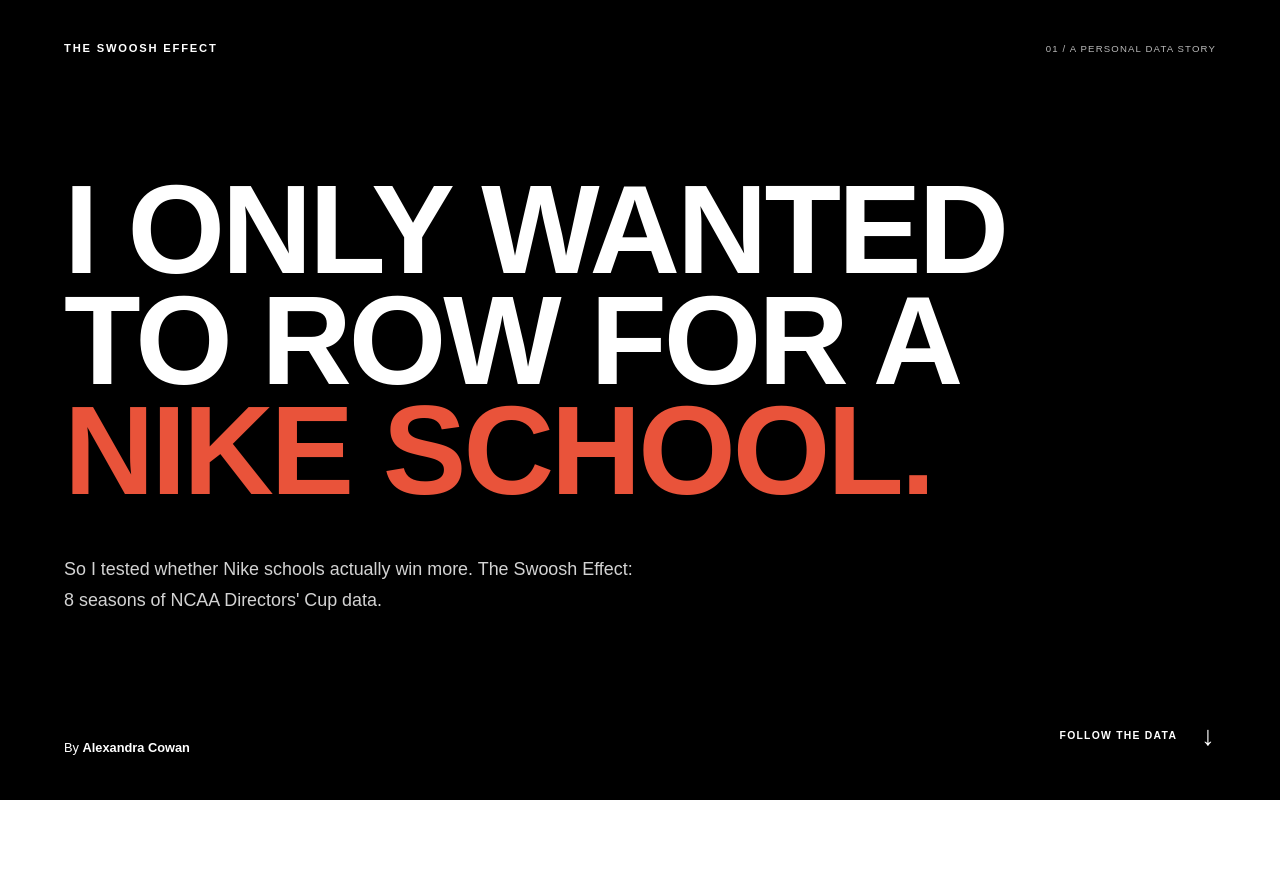
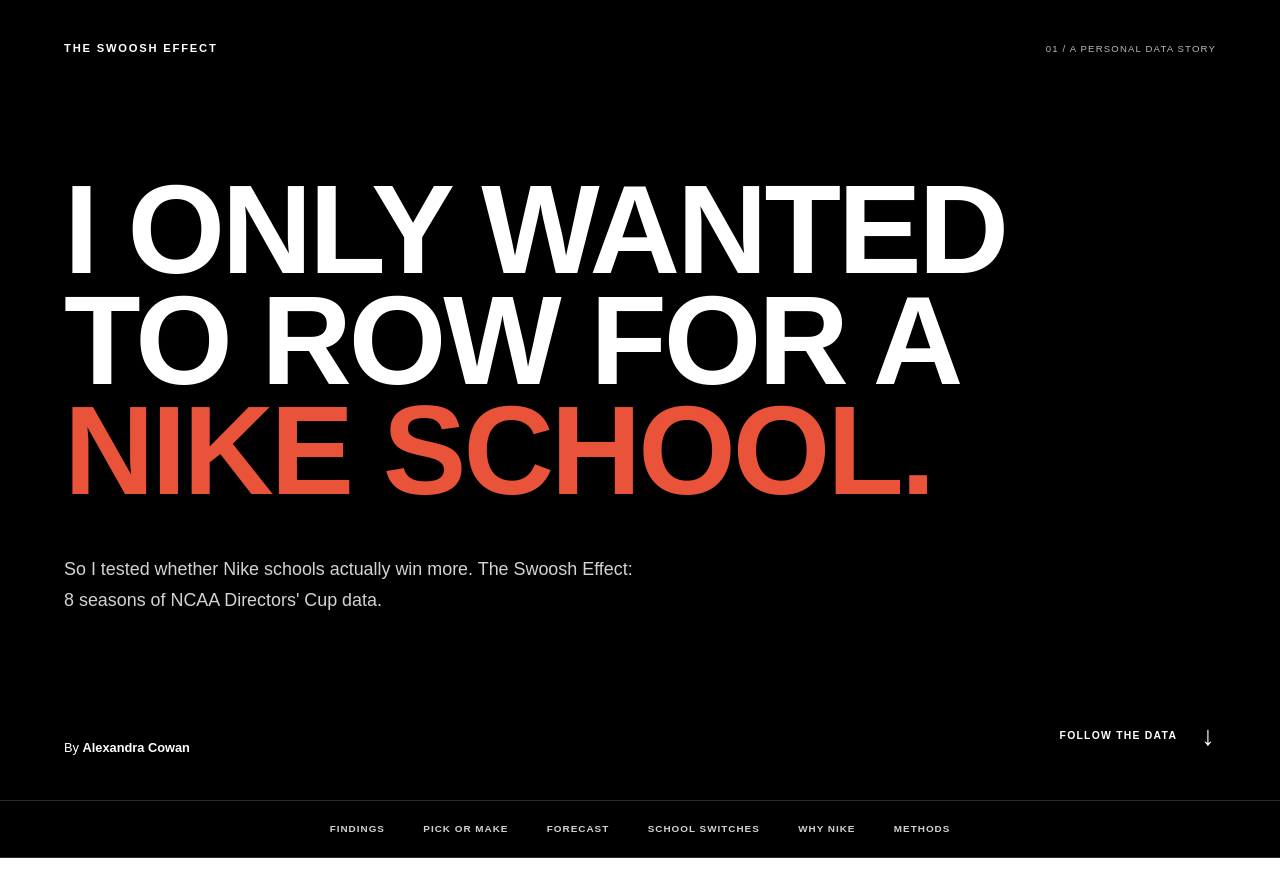
Before and after one commit to alexandrajcowan275/swoosh-effect, a Next.js app in the folder site/: page / in a window 1280 px wide. Shown: the top 896 px of the page. Built offline with nearby package versions, Linux system fonts and the light colour scheme; a web font is replaced by a local one.

Commit message:
Add chapter navigation and story snapshot

```diff
--- a/site/app/page.tsx
+++ b/site/app/page.tsx
@@ -39,6 +39,20 @@
           <p className="hero-subhead"><Stat name="copy.subhead" /></p>
           <div className="hero-bottom"><p className="byline">By <a href={story.links.linkedin}>Alexandra Cowan</a></p><a className="scroll-cue" href="#findings">FOLLOW THE DATA <span aria-hidden="true">↓</span></a></div>
         </div>
+      </section>
+
+      <nav className="chapter-nav" aria-label="Story chapters">
+        <a href="#findings">Findings</a>
+        <a href="#pick-title">Pick or make</a>
+        <a href="#ml-title">Forecast</a>
+        <a href="#switch-title">School switches</a>
+        <a href="#why-title">Why Nike</a>
+        <a href="#build-title">Methods</a>
+      </nav>
+      <section className="story-snapshot" aria-label="The story in three findings">
+        <a className="snapshot-item" href="#findings"><strong><Stat name="brand.0.rate" /></strong><span>Nike top-10 rate · <Stat name="brand.0.finishes" /> of <Stat name="brand.0.n" /> seasons</span></a>
+        <a className="snapshot-item" href="#pick-title"><strong><Stat name="comparison.shrinkRange" /></strong><span>adjusted lead shrinks after prior performance</span></a>
+        <a className="snapshot-item" href="#pick-title"><strong>4 / 4</strong><span>matched estimates have intervals that include zero</span></a>
       </section>
 
       <section className="section light" id="findings" aria-labelledby="rates-title">
```
